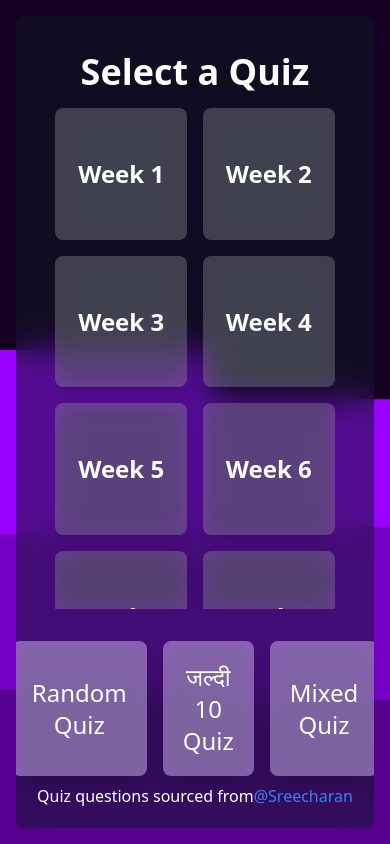
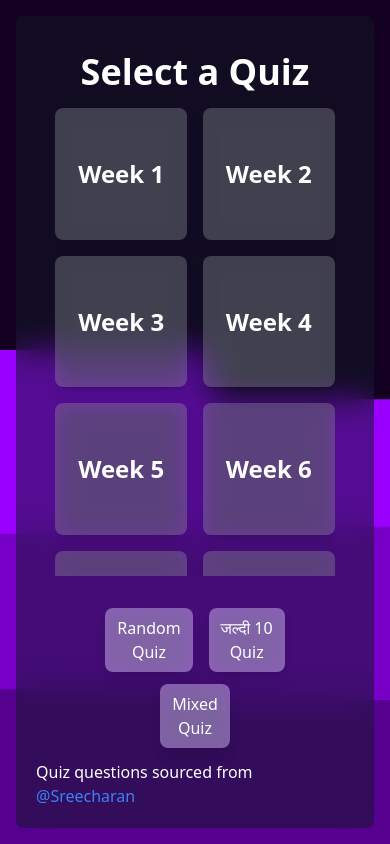
Before and after one commit to poseidon0z/wildlife-ecology-practice, a React (Vite) app: page / in a window 390 px wide. Built offline with nearby package versions, Linux system fonts and the light colour scheme.

Commit message:
Responsiveness Hotfix

```diff
--- a/src/components/Home.tsx
+++ b/src/components/Home.tsx
@@ -20,13 +20,13 @@ const QuizSelection: React.FC = () => {
 
   const handleJaldiTenClick = () => {
     navigate('/quiz/जल्दी10');
-  }
+  };
 
   return (
     <div className="flex flex-col h-full overflow-y-auto items-center justify-center rounded-lg bg-gray-900 bg-opacity-50 backdrop-blur-lg p-5">
       <h1 className="text-4xl font-bold text-white m-4">Select a Quiz</h1>
 
-      <div className="h-full grid grid-cols-2 sm:grid-cols-2 overflow-y-auto md:overflow-y-auto grid-cols-2 lg:grid-cols-4 gap-4 mb-8">
+      <div className="h-full grid grid-cols-2 sm:grid-cols-2 overflow-y-auto md:overflow-y-auto lg:grid-cols-4 gap-4 mb-8">
         {Array.from({ length: 12 }, (_, index) => index + 1).map((week) => (
           <div
             key={week}
@@ -40,25 +40,27 @@ const QuizSelection: React.FC = () => {
       <div className="flex flex-row sm:flex-row space-x-4 sm:space-x-4">
         <button
           onClick={handleRandomClick}
-          className="bg-purple-300 text-white text-2xl bg-opacity-50 backdrop-blur-md px-5 mb-2 rounded-lg shadow-lg cursor-pointer hover:shadow-xl transition transform hover:scale-105 aspect-square flex justify-center items-center"
+          className="bg-purple-300 text-white text-l sm:text-2xl bg-opacity-50 backdrop-blur-md px-3 py-2 sm:px-5 sm:py-3 rounded-lg shadow-lg cursor-pointer hover:shadow-xl transition transform hover:scale-105 flex justify-center items-center"
         >
           Random<br></br>Quiz
         </button>
         <button
           onClick={handleJaldiTenClick}
-          className="bg-purple-300 text-white text-2xl bg-opacity-50 backdrop-blur-md px-5 mb-2 rounded-lg shadow-lg cursor-pointer hover:shadow-xl transition transform hover:scale-105 aspect-square flex justify-center items-center"
+          className="bg-purple-300 text-white text-l sm:text-2xl bg-opacity-50 backdrop-blur-md px-3 py-2 sm:px-5 sm:py-3 rounded-lg shadow-lg cursor-pointer hover:shadow-xl transition transform hover:scale-105 flex justify-center items-center"
         >
           जल्दी 10<br></br>Quiz
         </button>
+      </div>
+      <div className='my-3 flex flex-row sm:flex-row space-x-4 sm:space-x-4'>
         <button
           onClick={handleMixedClick}
-          className="bg-purple-300 text-white text-2xl bg-opacity-50 backdrop-blur-md px-5 mb-2 rounded-lg shadow-lg cursor-pointer hover:shadow-xl transition transform hover:scale-105 aspect-square flex justify-center items-center"
+          className="bg-purple-300 text-white text-l sm:text-2xl bg-opacity-50 backdrop-blur-md px-3 py-2 sm:px-5 sm:py-3 rounded-lg shadow-lg cursor-pointer hover:shadow-xl transition transform hover:scale-105 flex justify-center items-center"
         >
           Mixed<br></br>Quiz
         </button>
       </div>
       <p className="text-white">
-        Quiz questions sourced from
+        Quiz questions sourced from{' '}
         <a className="text-blue-500" href="https://github.com/sr2echa">
           @Sreecharan
         </a>
```
